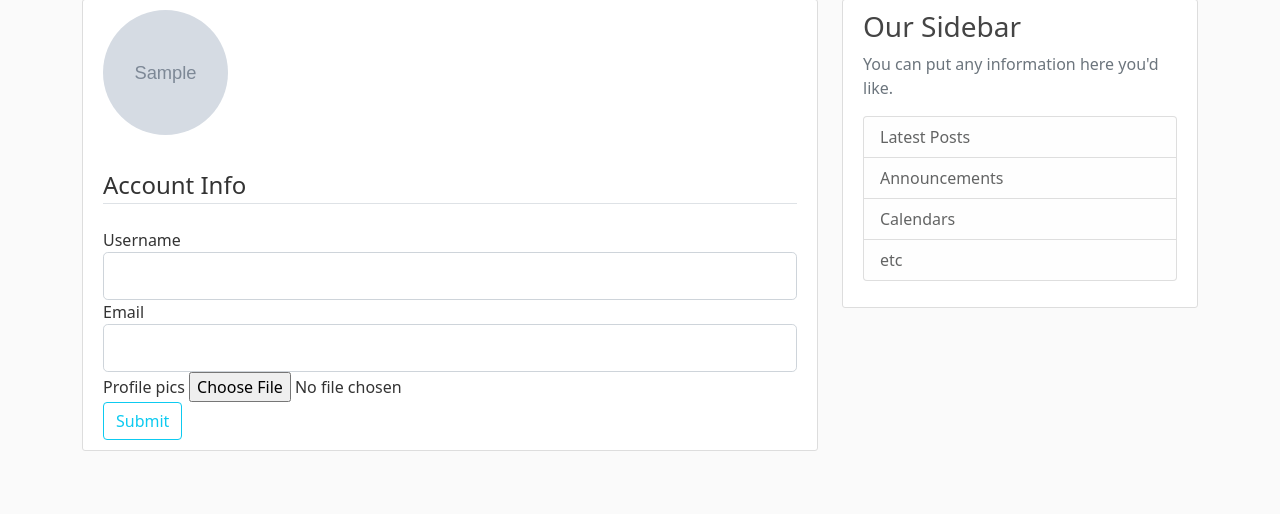
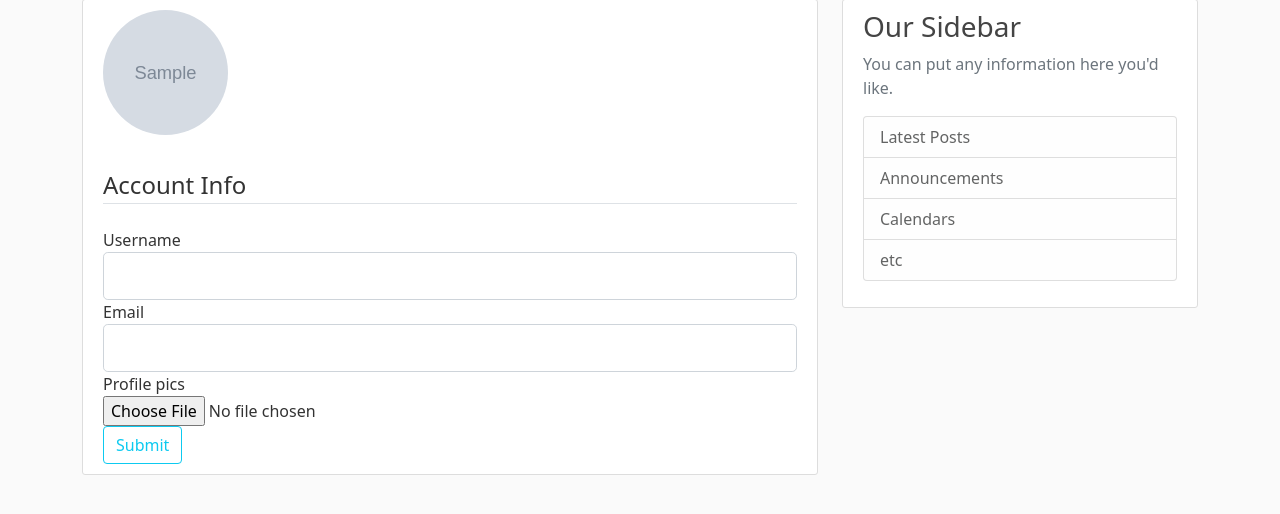
Before and after one commit to NdAbdulsalaam/flask-blogging-application, a Flask app: template blogapp/templates/account.html in a window 1280 px wide. Shown: the part 81-595 px from the top of the page. Run offline with Flask 2, Linux system fonts and the light colour scheme; the template is opened without the code that fills it: most values are stand-ins (such as "Sample title", 1, 10 or a date in 2020); grey boxes marked "Sample" are stand-in pictures; form fields are guessed from the names that the template uses.

Commit message:
fix: style profile picture label as block

```diff
--- a/blogapp/static/style.css
+++ b/blogapp/static/style.css
@@ -79,3 +79,7 @@ body {
   .account-heading {
     font-size: 2.5rem;
   }
+
+  .profile_pics_label{
+    display: block;
+  }
```
